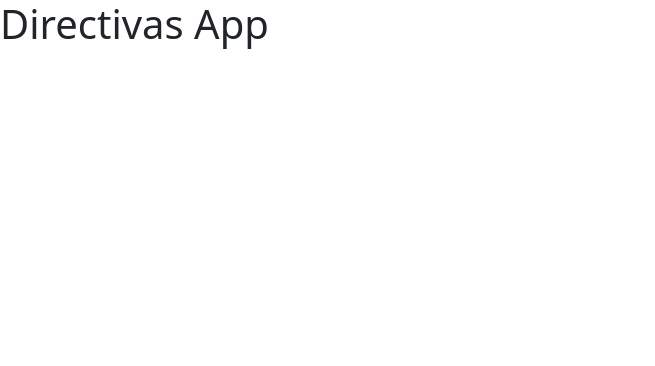
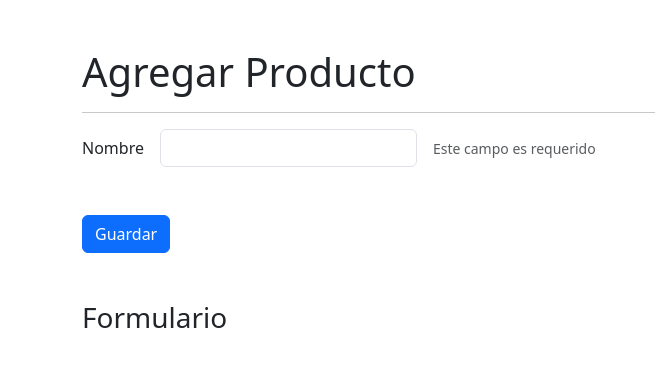
Before and after one commit to luisjavierluna/directivasApp, an Angular app: page /productos/agregar in a window 1280 px wide. Before the commit this address led to /. Shown: the top 366 px of the page, without its empty margins (0-655 px from the left). Built offline with nearby package versions, Linux system fonts and the light colour scheme.

Commit message:
4. Estructura de la aplicación

```diff
--- a/src/app/app-routing.module.ts
+++ b/src/app/app-routing.module.ts
@@ -1,7 +1,16 @@
 import { NgModule } from '@angular/core';
 import { RouterModule, Routes } from '@angular/router';
 
-const routes: Routes = [];
+const routes: Routes = [
+  {
+    path: 'productos',
+    loadChildren: () => import('./productos/productos.module').then(m => m.ProductosModule)
+  },
+  {
+    path: '**',
+    redirectTo: 'productos'
+  }
+];
 
 @NgModule({
   imports: [RouterModule.forRoot(routes)],
--- a/src/app/app.component.html
+++ b/src/app/app.component.html
@@ -1 +1 @@
-<h1>Directivas App</h1>
+<router-outlet></router-outlet>
--- /dev/null
+++ b/src/app/productos/pages/agregar/agregar.component.html
@@ -0,0 +1,29 @@
+<h1 class="mt-5">Agregar Producto</h1>
+<hr>
+
+<form>
+    <div class="row g-3 align-items-center mb-3">
+        <div class="col-auto">
+            <label class="col-form-label">Nombre</label>
+        </div>
+        <div class="col-auto">
+            <input class="form-control">
+        </div>
+        <div class="col-auto">
+            <span class="form-text">
+                Este campo es requerido
+            </span>
+        </div>
+    </div>
+
+    <div class="row mt-5">
+        <div class="col">
+            <button class="btn btn-primary">
+                Guardar
+            </button>
+        </div>
+    </div>
+
+</form>
+
+<h3 class="mt-5">Formulario</h3>
--- /dev/null
+++ b/src/app/productos/pages/agregar/agregar.component.ts
@@ -0,0 +1,16 @@
+import { Component, OnInit } from '@angular/core';
+
+@Component({
+  selector: 'app-agregar',
+  templateUrl: './agregar.component.html',
+  styles: [
+  ]
+})
+export class AgregarComponent implements OnInit {
+
+  constructor() { }
+
+  ngOnInit(): void {
+  }
+
+}
--- a/src/index.html
+++ b/src/index.html
@@ -10,7 +10,7 @@
   <link href="https://cdn.jsdelivr.net/npm/bootstrap@5.3.1/dist/css/bootstrap.min.css" rel="stylesheet" integrity="sha384-4bw+/aepP/YC94hEpVNVgiZdgIC5+VKNBQNGCHeKRQN+PtmoHDEXuppvnDJzQIu9" crossorigin="anonymous">
 
 </head>
-<body>
+<body class="container">
   <app-root></app-root>
 </body>
 </html>
```
Also changed, not shown: src/app/productos/productos-routing.module.ts (added, +19 -0 lines), src/app/productos/productos.module.ts (added, +17 -0 lines), src/app/shared/shared.module.ts (added, +12 -0 lines).
